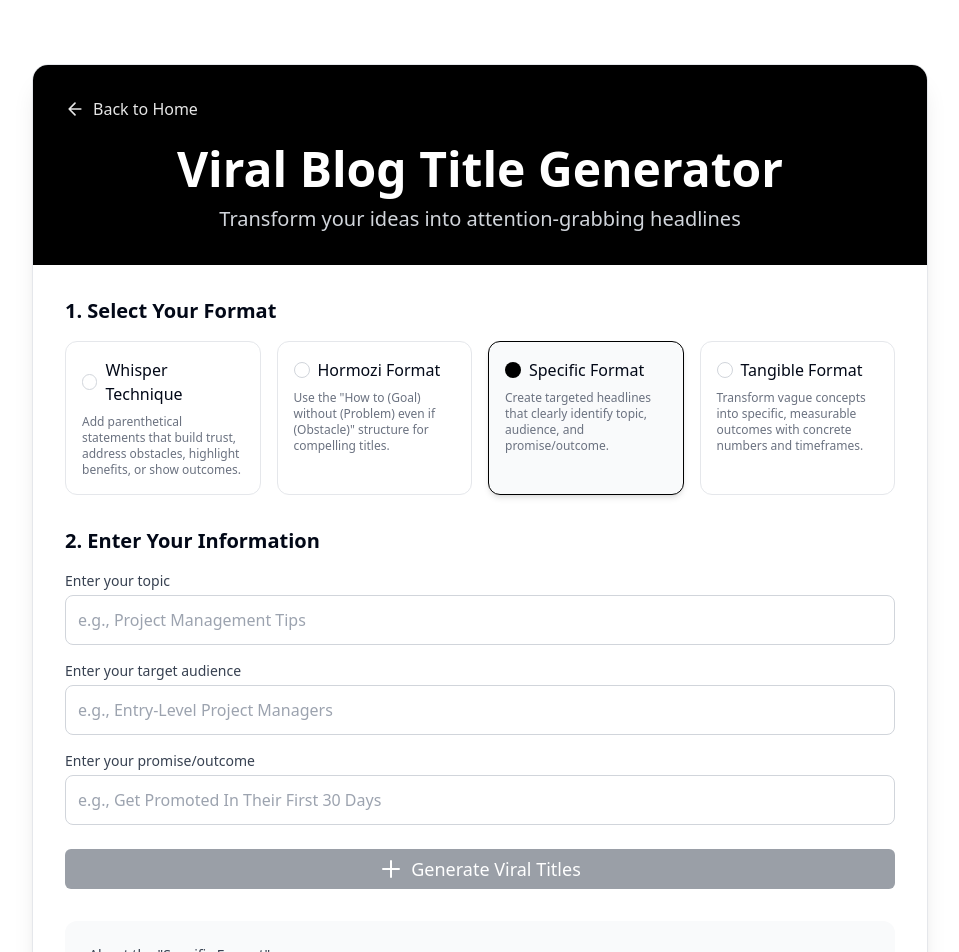
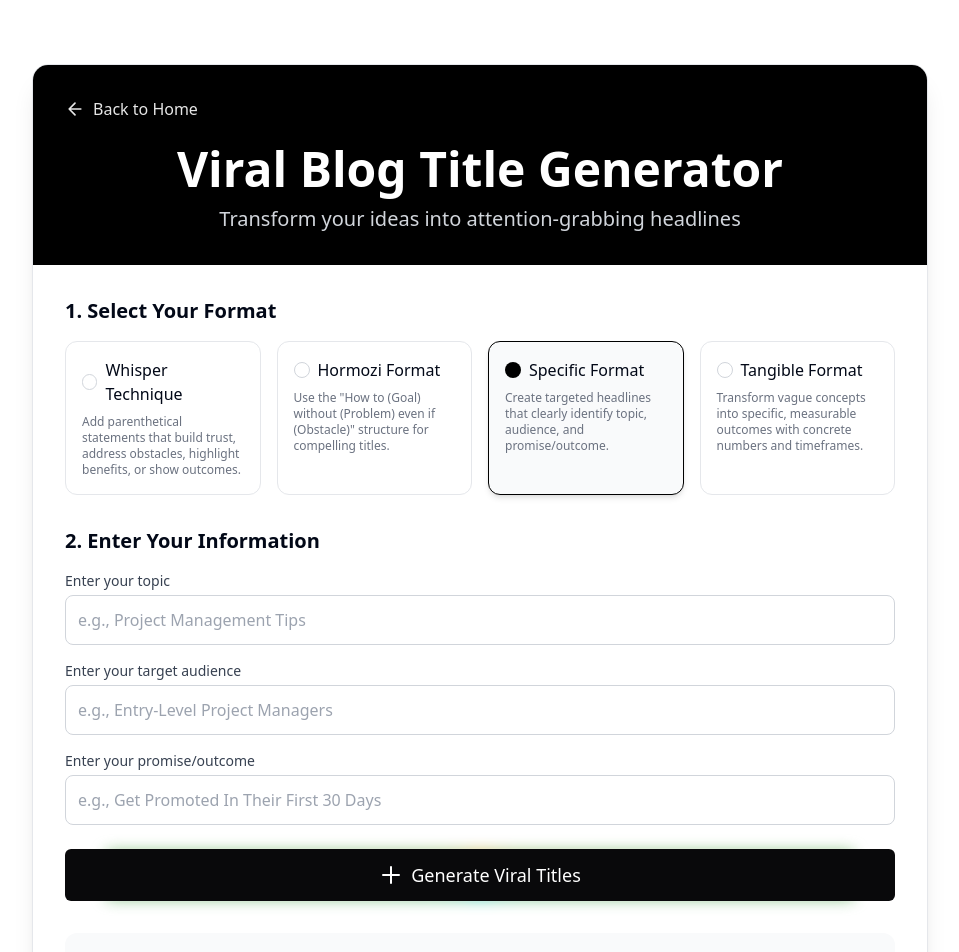
Before and after one commit to krumjahn/LinkInBio, a Next.js app: page /viral-blog-title-generator in a window 1280 px wide. Shown: the top 952 px of the page, without its empty margins (160-1119 px from the left). Built offline with nearby package versions, Linux system fonts and the light colour scheme.

Commit message:
improved ui

```diff
--- /dev/null
+++ b/components/ui/glow-effect.tsx
@@ -0,0 +1,151 @@
+'use client';
+import { cn } from "../../lib/utils";
+import { motion, Transition } from "framer-motion";
+
+export type GlowEffectProps = {
+  className?: string;
+  style?: React.CSSProperties;
+  colors?: string[];
+  mode?:
+    | 'rotate'
+    | 'pulse'
+    | 'breathe'
+    | 'colorShift'
+    | 'flowHorizontal'
+    | 'static';
+  blur?:
+    | number
+    | 'softest'
+    | 'soft'
+    | 'medium'
+    | 'strong'
+    | 'stronger'
+    | 'strongest'
+    | 'none';
+  transition?: Transition;
+  scale?: number;
+  duration?: number;
+};
+
+export function GlowEffect({
+  className,
+  style,
+  colors = ['#FF5733', '#33FF57', '#3357FF', '#F1C40F'],
+  mode = 'rotate',
+  blur = 'medium',
+  transition,
+  scale = 1,
+  duration = 5,
+}: GlowEffectProps) {
+  const BASE_TRANSITION = {
+    repeat: Infinity,
+    duration: duration,
+    ease: 'linear',
+  };
+
+  const animations = {
+    rotate: {
+      background: [
+        `conic-gradient(from 0deg at 50% 50%, ${colors.join(', ')})`,
+        `conic-gradient(from 360deg at 50% 50%, ${colors.join(', ')})`,
+      ],
+      transition: {
+        ...(transition ?? BASE_TRANSITION),
+      },
+    },
+    pulse: {
+      background: colors.map(
+        (color) =>
+          `radial-gradient(circle at 50% 50%, ${color} 0%, transparent 100%)`
+      ),
+      scale: [1 * scale, 1.1 * scale, 1 * scale],
+      opacity: [0.5, 0.8, 0.5],
+      transition: {
+        ...(transition ?? {
+          ...BASE_TRANSITION,
+          repeatType: 'mirror',
+        }),
+      },
+    },
+    breathe: {
+      background: [
+        ...colors.map(
+          (color) =>
+            `radial-gradient(circle at 50% 50%, ${color} 0%, transparent 100%)`
+        ),
+      ],
+      scale: [1 * scale, 1.05 * scale, 1 * scale],
+      transition: {
+        ...(transition ?? {
+          ...BASE_TRANSITION,
+          repeatType: 'mirror',
+        }),
+      },
+    },
+    colorShift: {
+      background: colors.map((color, index) => {
+        const nextColor = colors[(index + 1) % colors.length];
+        return `conic-gradient(from 0deg at 50% 50%, ${color} 0%, ${nextColor} 50%, ${color} 100%)`;
+      }),
+      transition: {
+        ...(transition ?? {
+          ...BASE_TRANSITION,
+          repeatType: 'mirror',
+        }),
+      },
+    },
+    flowHorizontal: {
+      background: colors.map((color) => {
+        const nextColor = colors[(colors.indexOf(color) + 1) % colors.length];
+        return `linear-gradient(to right, ${color}, ${nextColor})`;
+      }),
+      transition: {
+        ...(transition ?? {
+          ...BASE_TRANSITION,
+          repeatType: 'mirror',
+        }),
+      },
+    },
+    static: {
+      background: `linear-gradient(to right, ${colors.join(', ')})`,
+    },
+  };
+
+  const getBlurClass = (blur: GlowEffectProps['blur']) => {
+    if (typeof blur === 'number') {
+      return `blur-[${blur}px]`;
+    }
+
+    const presets = {
+      softest: 'blur-sm',
+      soft: 'blur',
+      medium: 'blur-md',
+      strong: 'blur-lg',
+      stronger: 'blur-xl',
+      strongest: 'blur-xl',
+      none: 'blur-none',
+    };
+
+    return presets[blur as keyof typeof presets];
+  };
+
+  return (
+    <motion.div
+      style={
+        {
+          ...style,
+          '--scale': scale,
+          willChange: 'transform',
+          backfaceVisibility: 'hidden',
+        } as React.CSSProperties
+      }
+      animate={animations[mode]}
+      className={cn(
+        'pointer-events-none absolute inset-0 h-full w-full',
+        'scale-[var(--scale)] transform-gpu',
+        getBlurClass(blur),
+        className
+      )}
+    />
+  );
+}
--- a/src/app/viral-blog-title-generator/page.tsx
+++ b/src/app/viral-blog-title-generator/page.tsx
@@ -3,6 +3,7 @@
 import { useState, useEffect } from 'react'
 import { Button } from "../../../components/ui/button"
 import { Card } from "../../../components/ui/card"
+import { GlowEffect } from "../../../components/ui/glow-effect"
 import Link from "next/link"
 import axios from 'axios'
 import { motion } from 'framer-motion'
@@ -298,14 +299,22 @@ export default function ViralBlogTitleGenerator() {
                 </div>
               )}
 
-              <Button
+              <div className="relative mt-6">
+                <GlowEffect
+                  colors={['#FF5733', '#33FF57', '#3357FF', '#F1C40F']}
+                  mode="colorShift"
+                  blur="soft"
+                  duration={3}
+                  scale={0.9}
+                />
+                <button
                   onClick={generateTitles}
                   disabled={
                     (titleFormat === 'specific' ? (!blogTitle.trim() || !audience.trim() || !promise.trim()) :
                     titleFormat === 'tangible' ? !blogTitle.trim() : !blogTitle.trim())
                     || isLoading
                   }
-                className="w-full mt-6 py-3 text-lg font-medium transition-all duration-200 bg-gray-700 hover:bg-black text-white"
+                  className="relative w-full py-3 text-lg font-medium transition-all duration-200 bg-zinc-950 text-white rounded-md outline outline-1 outline-[#fff2f21f] flex items-center justify-center"
                 >
                   {isLoading ? (
                     <div className="flex items-center justify-center">
@@ -323,7 +332,8 @@ export default function ViralBlogTitleGenerator() {
                       Generate Viral Titles
                     </div>
                   )}
-              </Button>
+                </button>
+              </div>
 
               {error && (
                 <div className="mt-4 p-4 bg-red-50 border border-red-200 text-red-700 rounded-lg text-sm">
```
Lines whose indentation alone changed are shown as unchanged.
